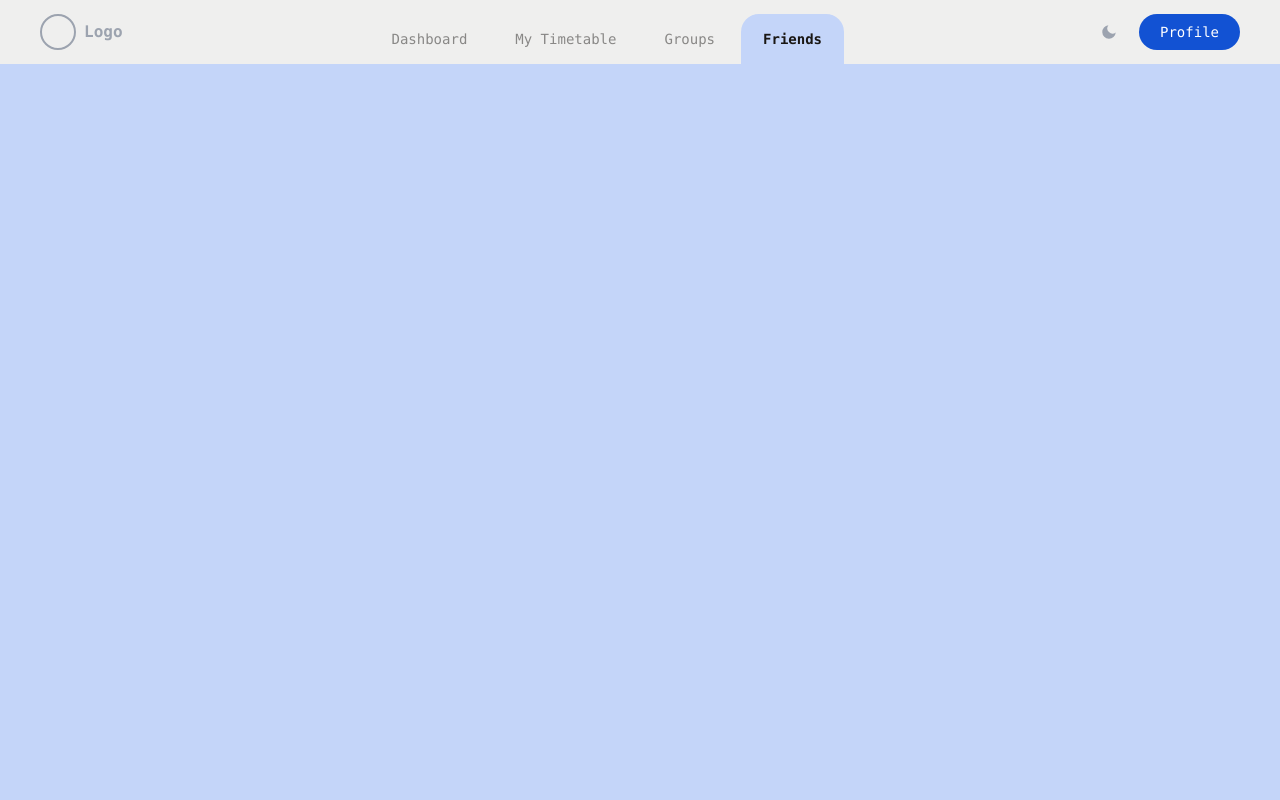
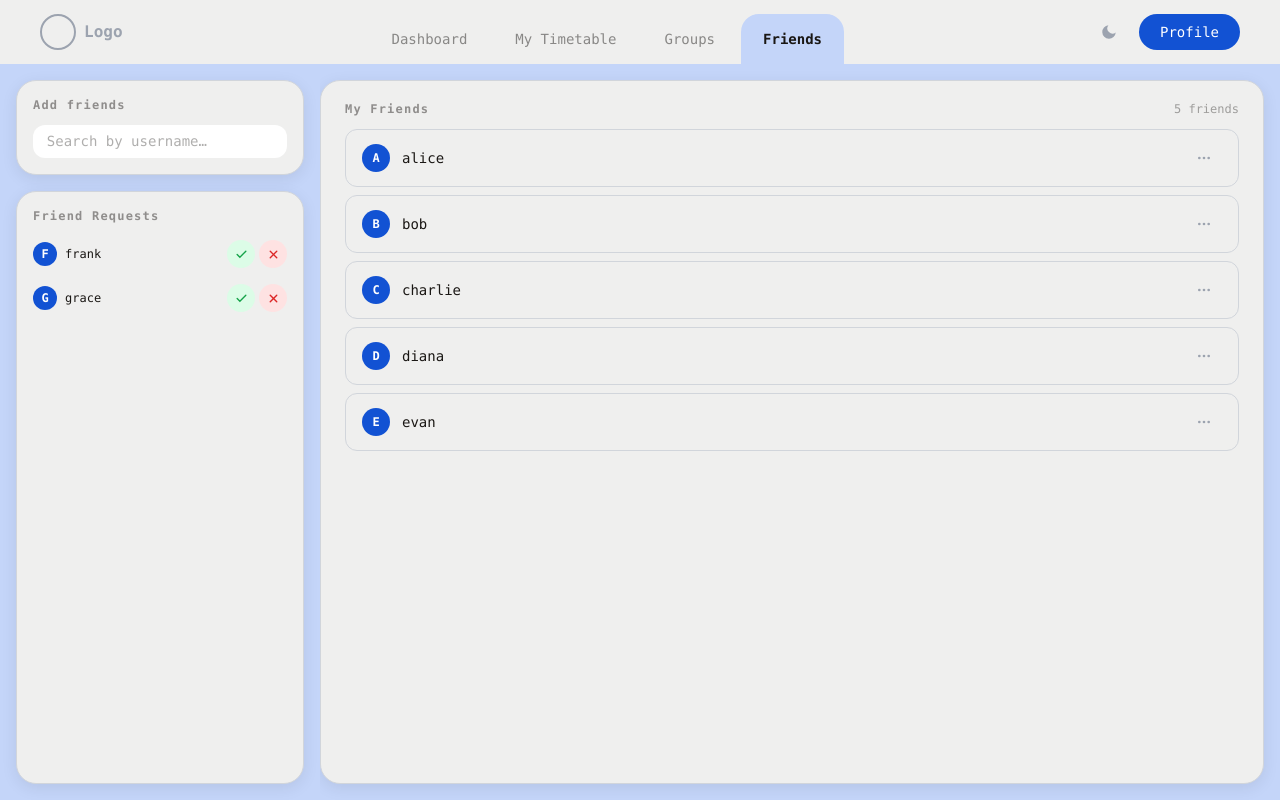
Before and after one commit to Vylan66/TimePocket, a Flask app: page /friends in a window 1280 px wide. Run offline with Flask 3, Linux system fonts and the light colour scheme; the visitor is signed in with stand-in values (Sample User, id 1).

Commit message:
feat: backbone for friends page functionalities with dummy test users and personal information

```diff
--- /dev/null
+++ b/app/static/js/friends.js
@@ -0,0 +1,324 @@
+// JavaScript for local state (frontend-only, resets on page reload)
+
+// Dummy test users
+let friends  = [
+    { id: 101, username: 'alice' },
+    { id: 102, username: 'bob' },
+    { id: 103, username: 'charlie' },
+    { id: 104, username: 'diana' },
+    { id: 105, username: 'evan' },
+];
+let requests = [
+    { id: 201, username: 'frank',  fid: 901 },
+    { id: 202, username: 'grace',  fid: 902 },
+];
+let nextId = 903;
+
+// Helpers
+function escHtml(str) {
+    return String(str).replace(/&/g,'&amp;').replace(/</g,'&lt;').replace(/>/g,'&gt;').replace(/"/g,'&quot;');
+}
+
+function debounce(fn, ms) {
+    let t;
+    return (...args) => { clearTimeout(t); t = setTimeout(() => fn(...args), ms); };
+}
+
+// Boot
+document.addEventListener('DOMContentLoaded', () => {
+    renderFriends();
+    renderRequests();
+
+    document.getElementById('friend-search').addEventListener('input',
+        debounce(e => searchUsers(e.target.value), 280));
+
+    document.getElementById('friend-profile-close').addEventListener('click', closeProfilePopup);
+    document.getElementById('friend-profile-overlay').addEventListener('click', (e) => {
+        if (e.target === document.getElementById('friend-profile-overlay')) closeProfilePopup();
+    });
+
+    document.addEventListener('click', (e) => {
+        const input   = document.getElementById('friend-search');
+        const results = document.getElementById('friend-search-results');
+        if (!input.contains(e.target) && !results.contains(e.target)) {
+            results.style.display = 'none';
+        }
+        document.querySelectorAll('.friend-menu').forEach(m => m.classList.add('hidden'));
+    });
+});
+
+// Search users (uses existing /users/search API)
+async function searchUsers(q) {
+    const results = document.getElementById('friend-search-results');
+    if (q.length < 2) { results.style.display = 'none'; return; }
+
+    try {
+        const res  = await fetch(`/users/search?q=${encodeURIComponent(q)}`);
+        const data = await res.json();
+        const users = (data.users || []).filter(
+            u => !friends.find(f => f.id === u.id) && !requests.find(r => r.id === u.id)
+        );
+
+        if (users.length === 0) {
+            results.innerHTML = `<div class="px-3 py-2 text-xs" style="color:var(--text-fine);">No users found</div>`;
+        } else {
+            results.innerHTML = users.map(u => `
+                <button onclick="sendRequest(${u.id}, '${escHtml(u.username)}')"
+                    class="flex items-center gap-2 px-3 py-2 text-xs text-left w-full transition-colors"
+                    style="color:var(--dark);"
+                    onmouseover="this.style.background='var(--bg-tab-pill)'"
+                    onmouseout="this.style.background='transparent'">
+                    <span class="w-6 h-6 rounded-full flex items-center justify-center text-white text-xs font-bold shrink-0"
+                        style="background:var(--blue);">${escHtml(u.username[0].toUpperCase())}</span>
+                    ${escHtml(u.username)}
+                </button>`).join('');
+        }
+        results.style.display = 'flex';
+        results.style.flexDirection = 'column';
+    } catch {
+        results.style.display = 'none';
+    }
+}
+
+// Send friend request (adds to local requests list as demo)
+function sendRequest(userId, username) {
+    document.getElementById('friend-search-results').style.display = 'none';
+    document.getElementById('friend-search').value = '';
+
+    if (friends.find(f => f.id === userId) || requests.find(r => r.id === userId)) {
+        showToast('Already a friend or request pending', true);
+        return;
+    }
+
+    requests.push({ id: userId, username, fid: nextId++ });
+    renderRequests();
+    showToast(`Friend request sent to ${username}`);
+}
+
+// Render friends list
+function renderFriends() {
+    const list  = document.getElementById('friends-list');
+    const empty = document.getElementById('friends-empty');
+    const count = document.getElementById('friend-count');
+
+    count.textContent = `${friends.length} friend${friends.length !== 1 ? 's' : ''}`;
+    list.querySelectorAll('.friend-row').forEach(el => el.remove());
+
+    if (friends.length === 0) {
+        empty.style.display = '';
+        return;
+    }
+
+    empty.style.display = 'none';
+    friends.forEach(f => list.appendChild(buildFriendRow(f)));
+}
+
+function buildFriendRow(f) {
+    const row = document.createElement('div');
+    row.className = 'friend-row flex items-center justify-between px-4 py-2.5 rounded-xl transition-colors';
+    row.style.cssText = 'border: 1px solid var(--border-card);';
+    row.onmouseover = () => row.style.background = 'var(--bg-tab-pill)';
+    row.onmouseout  = () => row.style.background = 'transparent';
+
+    row.innerHTML = `
+        <div class="flex items-center gap-3 cursor-pointer friend-info-btn">
+            <span class="w-7 h-7 rounded-full flex items-center justify-center text-white text-xs font-bold shrink-0"
+                style="background:var(--blue);">${escHtml(f.username[0].toUpperCase())}</span>
+            <span class="text-sm">${escHtml(f.username)}</span>
+        </div>
+        <div class="relative">
+            <button class="btn-icon friend-menu-btn" title="Options">
+                <svg width="16" height="16" viewBox="0 0 24 24" fill="currentColor">
+                    <circle cx="5" cy="12" r="2"/><circle cx="12" cy="12" r="2"/><circle cx="19" cy="12" r="2"/>
+                </svg>
+            </button>
+            <div class="friend-menu hidden absolute right-0 top-full mt-1 rounded-xl shadow-lg z-20 py-1 min-w-[130px]"
+                style="background:var(--bg-surface); border:1px solid var(--border-card);">
+                <button class="remove-btn flex items-center gap-2 px-3 py-2 text-xs w-full text-left transition-colors"
+                    style="color:#ef4444;"
+                    onmouseover="this.style.background='var(--bg-tab-pill)'"
+                    onmouseout="this.style.background='transparent'">
+                    <svg width="13" height="13" viewBox="0 0 24 24" fill="none" stroke="currentColor" stroke-width="2" stroke-linecap="round">
+                        <path d="M17 21v-2a4 4 0 0 0-4-4H5a4 4 0 0 0-4 4v2"/>
+                        <circle cx="9" cy="7" r="4"/>
+                        <line x1="23" y1="11" x2="17" y2="11"/>
+                    </svg>
+                    Remove friend
+                </button>
+            </div>
+        </div>`;
+
+    row.querySelector('.friend-info-btn').addEventListener('click', () => openProfilePopup(f.username));
+
+    row.querySelector('.friend-menu-btn').addEventListener('click', (e) => {
+        e.stopPropagation();
+        const menu = row.querySelector('.friend-menu');
+        document.querySelectorAll('.friend-menu').forEach(m => { if (m !== menu) m.classList.add('hidden'); });
+        menu.classList.toggle('hidden');
+    });
+
+    row.querySelector('.remove-btn').addEventListener('click', (e) => {
+        e.stopPropagation();
+        friends = friends.filter(x => x.id !== f.id);
+        renderFriends();
+        showToast('Friend removed');
+    });
+
+    return row;
+}
+
+// Render friend requests
+function renderRequests() {
+    const list = document.getElementById('friend-requests-list');
+
+    if (requests.length === 0) {
+        list.innerHTML = `<p class="text-xs" style="color:var(--text-fine);">No pending requests</p>`;
+        return;
+    }
+
+    list.innerHTML = requests.map(r => `
+        <div class="flex items-center justify-between gap-2 py-1" data-rid="${r.fid}">
+            <div class="flex items-center gap-2 min-w-0 cursor-pointer"
+                onclick="openProfilePopup('${escHtml(r.username)}')">
+                <span class="w-6 h-6 rounded-full flex items-center justify-center text-white text-xs font-bold shrink-0"
+                    style="background:var(--blue);">${escHtml(r.username[0].toUpperCase())}</span>
+                <span class="text-xs truncate">${escHtml(r.username)}</span>
+            </div>
+            <div class="flex items-center gap-1 shrink-0">
+                <button onclick="acceptRequest(${r.fid})" title="Accept"
+                    class="w-7 h-7 rounded-full flex items-center justify-center transition-colors"
+                    style="background:#dcfce7; color:#16a34a;"
+                    onmouseover="this.style.background='#bbf7d0'"
+                    onmouseout="this.style.background='#dcfce7'">
+                    <svg width="13" height="13" viewBox="0 0 24 24" fill="none" stroke="currentColor" stroke-width="2.5" stroke-linecap="round">
+                        <polyline points="20 6 9 17 4 12"/>
+                    </svg>
+                </button>
+                <button onclick="rejectRequest(${r.fid})" title="Reject"
+                    class="w-7 h-7 rounded-full flex items-center justify-center transition-colors"
+                    style="background:#fee2e2; color:#dc2626;"
+                    onmouseover="this.style.background='#fecaca'"
+                    onmouseout="this.style.background='#fee2e2'">
+                    <svg width="13" height="13" viewBox="0 0 24 24" fill="none" stroke="currentColor" stroke-width="2.5" stroke-linecap="round">
+                        <line x1="18" y1="6" x2="6" y2="18"/><line x1="6" y1="6" x2="18" y2="18"/>
+                    </svg>
+                </button>
+            </div>
+        </div>`).join('');
+}
+
+function acceptRequest(fid) {
+    const req = requests.find(r => r.fid === fid);
+    if (!req) return;
+    requests = requests.filter(r => r.fid !== fid);
+    friends.push({ id: req.id, username: req.username });
+    renderRequests();
+    renderFriends();
+    showToast(`${req.username} is now your friend`);
+}
+
+function rejectRequest(fid) {
+    requests = requests.filter(r => r.fid !== fid);
+    renderRequests();
+    showToast('Request rejected');
+}
+
+
+// Dummy test profile popups
+const MOCK_BIOS = [
+    'Loves hiking and photography on weekends.',
+    'Coffee enthusiast and part-time coder.',
+    'Into music production and board games.',
+    'Avid reader and occasional runner.',
+    'Foodie who enjoys trying new restaurants.',
+];
+const MOCK_HOBBIES = [
+    ['Hiking', 'Photography', 'Travel'],
+    ['Coffee', 'Coding', 'Gaming'],
+    ['Music', 'Board Games', 'Film'],
+    ['Reading', 'Running', 'Yoga'],
+    ['Cooking', 'Art', 'Cinema'],
+];
+const MOCK_GROUPS = [
+    ['Study Group', 'Dev Team'],
+    ['Dev Team'],
+    ['Study Group', 'Book Club'],
+    ['Book Club', 'Fitness Crew'],
+    ['Fitness Crew', 'Study Group'],
+];
+const MOCK_TIMES = [
+    'Tomorrow, 2:00 PM – 4:00 PM',
+    'Today, 6:00 PM – 8:00 PM',
+    'Thu, 10:00 AM – 12:00 PM',
+    'Fri, 3:00 PM – 5:00 PM',
+    'Sat, 11:00 AM – 1:00 PM',
+];
+
+function getMockProfile(username) {
+    const i = username.charCodeAt(0) % 5;
+    const mutualFriends = friends
+        .filter(f => f.username !== username)
+        .slice(0, (username.charCodeAt(0) % 3) + 1)
+        .map(f => f.username);
+    return {
+        bio:          MOCK_BIOS[i],
+        hobbies:      MOCK_HOBBIES[i],
+        mutualFriends,
+        mutualGroups: MOCK_GROUPS[i],
+        nextFree:     MOCK_TIMES[i],
+    };
+}
+
+function openProfilePopup(username) {
+    const p = getMockProfile(username);
+
+    document.getElementById('fp-avatar').textContent    = username[0].toUpperCase();
+    document.getElementById('fp-username').textContent  = username;
+    document.getElementById('fp-bio').textContent       = p.bio;
+    document.getElementById('fp-next-free').textContent = p.nextFree;
+
+    document.getElementById('fp-hobbies').innerHTML = p.hobbies.map(h =>
+        `<span class="px-2.5 py-0.5 rounded-full text-xs font-medium"
+            style="background:var(--bg-tab-pill);color:var(--dark);">${escHtml(h)}</span>`
+    ).join('');
+
+    document.getElementById('fp-mutual-friends').innerHTML = p.mutualFriends.length
+        ? p.mutualFriends.map(u =>
+            `<div class="flex items-center gap-1.5">
+                <span class="w-5 h-5 rounded-full flex items-center justify-center text-white text-xs font-bold shrink-0"
+                    style="background:var(--blue);">${escHtml(u[0].toUpperCase())}</span>
+                <span class="text-xs">${escHtml(u)}</span>
+            </div>`).join('')
+        : `<span class="text-xs" style="color:var(--text-fine);">None</span>`;
+
+    document.getElementById('fp-mutual-groups').innerHTML = p.mutualGroups.length
+        ? p.mutualGroups.map(g =>
+            `<span class="text-xs">${escHtml(g)}</span>`).join('')
+        : `<span class="text-xs" style="color:var(--text-fine);">None</span>`;
+
+    document.getElementById('friend-profile-overlay').classList.add('open');
+}
+
+function closeProfilePopup() {
+    document.getElementById('friend-profile-overlay').classList.remove('open');
+}
+
+// Toast
+function showToast(msg, isError = false) {
+    let toast = document.getElementById('friends-toast');
+    if (!toast) {
+        toast = document.createElement('div');
+        toast.id = 'friends-toast';
+        toast.style.cssText = `
+            position: fixed; bottom: 1.5rem; left: 50%; transform: translateX(-50%);
+            padding: 0.5rem 1.25rem; border-radius: 9999px; font-size: 0.8rem;
+            z-index: 100; pointer-events: none; transition: opacity 0.3s;`;
+        document.body.appendChild(toast);
+    }
+    toast.textContent = msg;
+    toast.style.background = isError ? '#fee2e2' : 'var(--dark)';
+    toast.style.color       = isError ? '#dc2626' : 'var(--bg-page)';
+    toast.style.opacity = '1';
+    clearTimeout(toast._t);
+    toast._t = setTimeout(() => { toast.style.opacity = '0'; }, 2500);
+}
--- a/app/static/js/global.js
+++ b/app/static/js/global.js
@@ -80,6 +80,7 @@ const mobilePageMap = {
     '/dashboard': 'dashboard',
     '/personal':  'personal',
     '/group':     'group',
+    '/friends':   'friends',
 };
 const activeMobilePage = mobilePageMap[window.location.pathname];
 document.querySelectorAll('.mobile-nav-item').forEach(btn => {
--- a/app/templates/friends.html
+++ b/app/templates/friends.html
@@ -3,12 +3,14 @@
 <head>
     <meta charset="UTF-8">
     <meta name="viewport" content="width=device-width, initial-scale=1.0">
-    <title>TimePocket</title>
+    <title>TimePocket - Friends</title>
     <script src="https://cdn.jsdelivr.net/npm/@tailwindcss/browser@4"></script>
     <link rel="stylesheet" href="{{ url_for('static', filename='css/global.css') }}">
+    <link rel="stylesheet" href="{{ url_for('static', filename='css/timetable.css') }}">
 </head>
 
-<body class="min-h-screen flex flex-col overflow-auto md:h-screen md:overflow-hidden font-mono" style="background: var(--bg-page); color: var(--dark); transition: background 0.3s, color 0.3s;">
+<body class="md:h-screen flex flex-col md:overflow-hidden font-mono" style="background: var(--bg-page); color: var(--dark); transition: background 0.3s, color 0.3s;">
+
     <!-- NAVBAR -->
     <nav class="flex items-center justify-between px-10 h-16 shrink-0 relative">
         <div class="flex items-center gap-2 shrink-0">
@@ -47,7 +49,6 @@
             </button>
             <button id="profile-link" class="btn-blue px-5 py-2 text-sm">Profile</button>
         </div>
-        <!-- Mobile dropdown -->
         <div id="mobile-nav" class="mobile-nav md:hidden">
             <button class="mobile-nav-item" data-page="dashboard">Dashboard</button>
             <button class="mobile-nav-item" data-page="personal">My Timetable</button>
@@ -59,6 +60,99 @@
     <!-- MAIN -->
     <main class="flex flex-col md:flex-row flex-1 md:overflow-hidden" style="background-color: var(--bg-timetable);">
 
+        <!-- Left Column -->
+        <div class="w-full md:w-80 shrink-0 flex flex-col gap-4 p-4 overflow-y-auto">
+
+            <!-- Search users -->
+            <div class="rounded-[20px] p-4 flex flex-col gap-3 [background:var(--bg-surface)] border [border-color:var(--border-card)]" style="box-shadow: 0 4px 16px rgba(0,0,0,0.08);">
+                <p class="text-xs font-semibold tracking-widest" style="color: var(--text-label);">Add friends</p>
+                <div class="relative">
+                    <input id="friend-search" type="text" placeholder="Search by username…"
+                        class="tp-input text-xs" style="padding: 0.4rem 0.8rem;" autocomplete="off" />
+                    <div id="friend-search-results"
+                        class="absolute left-0 right-0 top-full mt-1 rounded-xl overflow-hidden shadow-lg z-20 flex flex-col"
+                        style="background: var(--bg-surface); border: 1px solid var(--border-card); display: none;">
+                    </div>
+                </div>
+            </div>
+
+            <!-- Friend Requests -->
+            <div class="h-full rounded-[20px] p-4 flex flex-col gap-2 [background:var(--bg-surface)] border [border-color:var(--border-card)]" style="box-shadow: 0 4px 16px rgba(0,0,0,0.08);">
+                <p class="text-xs font-semibold tracking-widest mb-1" style="color: var(--text-label);">Friend Requests</p>
+                <div id="friend-requests-list" class="flex flex-col gap-2">
+                    <p class="text-xs" style="color: var(--text-fine);">No pending requests</p>
+                </div>
+            </div>
+
+        </div>
+
+        <!-- Right Column — scrollable friends list -->
+        <div class="flex-1 md:overflow-hidden flex flex-col gap-4 p-4 pt-0 md:p-4 md:pl-0">
+            <div class="rounded-[20px] flex-1 md:overflow-hidden flex flex-col [background:var(--bg-surface)] border [border-color:var(--border-card)]" style="box-shadow: 0 4px 16px rgba(0,0,0,0.08);">
+                <div class="px-6 pt-5 pb-3 shrink-0 flex items-center justify-between">
+                    <p class="text-xs font-semibold tracking-widest" style="color: var(--text-label);">My Friends</p>
+                    <span id="friend-count" class="text-xs" style="color: var(--text-fine);">0 friends</span>
+                </div>
+                <div id="friends-list"
+                    class="flex-1 overflow-y-auto styled-scroll px-6 pb-6 flex flex-col gap-2">
+                    <p id="friends-empty" class="text-xs pt-2" style="color: var(--text-fine);">Search for users above to add a friend!</p>
+                </div>
+            </div>
+        </div>
+
+    </main>
+
+<!-- Friend Profile Popup -->
+<div id="friend-profile-overlay" class="auth-overlay">
+    <div class="auth-box" style="max-width: 460px; padding: 1.75rem; position: relative;">
+        <button id="friend-profile-close" class="btn-icon" style="position:absolute;top:1rem;right:1rem;background:var(--bg-close-btn);">
+            <svg width="14" height="14" viewBox="0 0 24 24" fill="none" stroke="currentColor" stroke-width="2.5" stroke-linecap="round">
+                <line x1="18" y1="6" x2="6" y2="18"/><line x1="6" y1="6" x2="18" y2="18"/>
+            </svg>
+        </button>
+
+        <!-- Avatar + name + bio -->
+        <div class="flex items-center gap-4 mb-5">
+            <span id="fp-avatar" class="w-14 h-14 rounded-full flex items-center justify-center text-white text-xl font-bold shrink-0"
+                style="background: var(--blue);"></span>
+            <div>
+                <p id="fp-username" class="text-base font-bold"></p>
+                <p id="fp-bio" class="text-xs mt-0.5" style="color: var(--text-subtitle);"></p>
+            </div>
+        </div>
+
+        <!-- Interests -->
+        <div class="mb-4">
+            <p class="text-xs font-semibold tracking-widest mb-2" style="color: var(--text-label);">Interests</p>
+            <div id="fp-hobbies" class="flex flex-wrap gap-1.5"></div>
+        </div>
+
+        <!-- Mutual friends + groups -->
+        <div class="grid grid-cols-2 gap-3 mb-3">
+            <div class="rounded-xl p-3 border [border-color:var(--border-card)]">
+                <p class="text-xs font-semibold tracking-widest mb-2" style="color: var(--text-label);">Mutual friends</p>
+                <div id="fp-mutual-friends" class="flex flex-col gap-1"></div>
+            </div>
+            <div class="rounded-xl p-3 border [border-color:var(--border-card)]">
+                <p class="text-xs font-semibold tracking-widest mb-2" style="color: var(--text-label);">Mutual groups</p>
+                <div id="fp-mutual-groups" class="flex flex-col gap-1"></div>
+            </div>
+        </div>
+
+        <!-- Next free timeslot -->
+        <div class="rounded-xl p-3 flex items-center gap-3" style="background: var(--bg-timetable);">
+            <svg width="15" height="15" viewBox="0 0 24 24" fill="none" stroke="currentColor" stroke-width="2" stroke-linecap="round" class="shrink-0" style="color: var(--blue);">
+                <circle cx="12" cy="12" r="10"/><polyline points="12 6 12 12 16 14"/>
+            </svg>
+            <div>
+                <p class="text-xs font-semibold tracking-widest" style="color: var(--text-label);">Next free together:</p>
+                <p id="fp-next-free" class="text-sm font-medium mt-0.5"></p>
+            </div>
+        </div>
+    </div>
+</div>
+
 <script src="{{ url_for('static', filename='js/global.js') }}"></script>
+<script src="{{ url_for('static', filename='js/friends.js') }}"></script>
 </body>
 </html>
```
